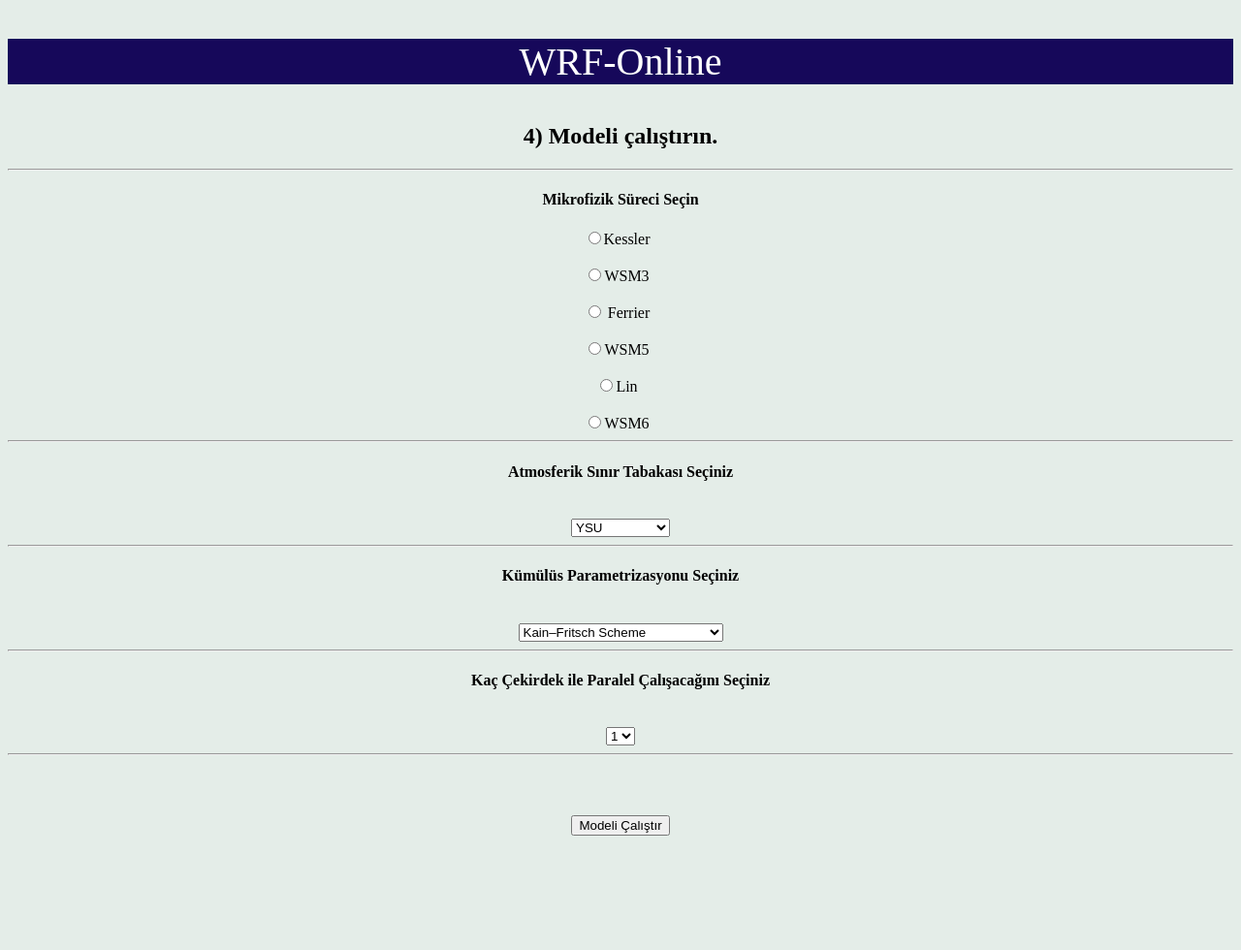
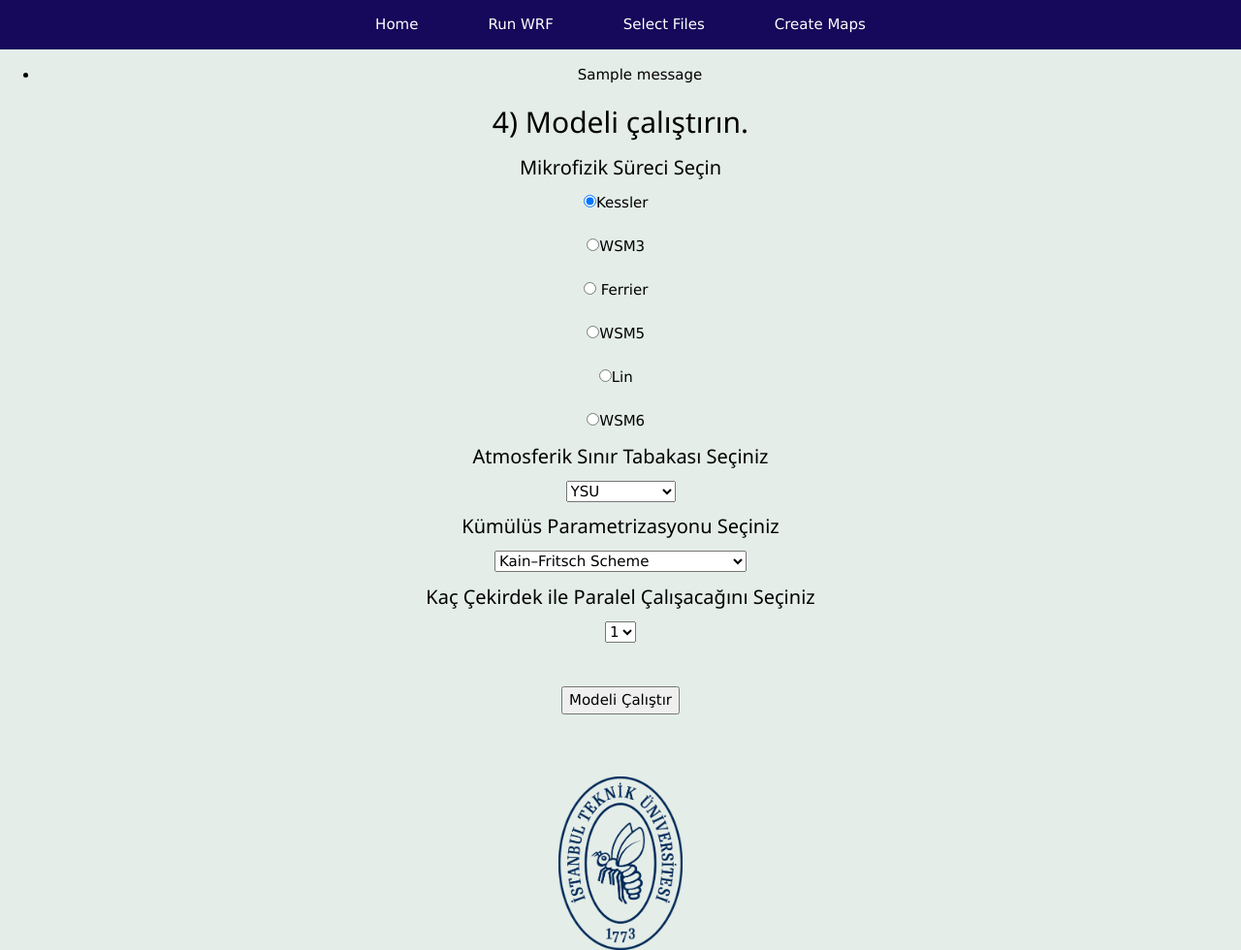
Before and after one commit to d00dy89/wrf-web-app, a Python web app: template app/run_wrf/templates/run_wrf/wrf.html in a window 1280 px wide. Shown: the whole page at 97% size. Before the commit the page ends 862 px from the top, so only its background shows below. Run offline with Jinja, Linux system fonts and the light colour scheme; the template is opened without the code that fills it: most values are stand-ins (such as "Sample title", 1, 10 or a date in 2020); one stand-in notice (Sample message) is shown.

Commit message:
unify layout & fix bugs

```diff
--- a/app/__init__.py
+++ b/app/__init__.py
@@ -4,7 +4,6 @@
 from config import Config
 
 from app.run_wrf import run_wrf_bp
-from app.post_process import post_process_bp
 from app.WrfOutManager import WrfOutManager
 
 
--- a/app/file_selection/forms.py
+++ b/app/file_selection/forms.py
@@ -8,8 +8,8 @@
 from app import FlaskApp
 from path_config import PathConfig
 
-current_app: FlaskApp
-path_config: PathConfig = current_app.get("PATH_CONFIG")
+current_app: FlaskApp = current_app
+path_config: PathConfig = current_app.config.get("PATH_CONFIG")
 
 
 class SelectFileForm(FlaskForm):
--- a/app/file_selection/routes.py
+++ b/app/file_selection/routes.py
@@ -3,7 +3,7 @@
 from app import FlaskApp
 from app.WrfOutManager import WrfOutManager
 from app.file_selection import file_selection_bp
-from app.post_process.forms import SelectFileForm
+from app.file_selection.forms import SelectFileForm
 
 current_app: FlaskApp
 
--- a/app/run_wrf/templates/run_wrf/wrf.html
+++ b/app/run_wrf/templates/run_wrf/wrf.html
@@ -1,33 +1,23 @@
-<!DOCTYPE html>
-<html>
-<head>
-  <title>WRF-Online</title>
-  <style>
-    body {
-    background-color: rgb(228, 237, 232)
-    }
+{% extends "base.html" %}
+{% block content %}
+<div id="myModal" class="modal">
+    <div class="modal-content">
+        <div class="loader">
+        </div>
+        <p>WRF modeli çalışıyor. Lütfen bekleyiniz.</p>
+    </div>
+</div>
 
-    .header {
-    font-size: 40px;
-    }
-  </style>
-
-</head>
-  <body>
-  <div style="text-align:center; color: white;background-color:rgb(22,8,90);">
-   <p class="header" > WRF-Online</p>
-  </div>
 <form method="post" action="{{ url_for('run_wrf_bp.wrf') }}">
-      <center>
         <h2> 4) Modeli çalıştırın. </h2>
         <table>
 
             <tbody>
-          <hr>
+
             <tr>
 
                 <h4>Mikrofizik Süreci Seçin</h4>
-              <input type="radio" id="Kessler" name="microphy" value="1">
+                <input type="radio" id="Kessler" name="microphy" value="1" checked>
                 <label for="Kessler">Kessler &nbsp</label> <br> <br>
                 <input type="radio" id="WSM3" name="microphy" value="3">
                 <label for="WSM3">WSM3 &nbsp</label><br><br>
@@ -38,10 +28,11 @@
                 <input type="radio" id="Lin" name="microphy" value="2">
                 <label for="Lin">Lin &nbsp</label><br><br>
                 <input type="radio" id="WSM6" name="microphy" value="6">
-              <label for="WSM6">WSM6  &nbsp</label>
-            </tr><br> <hr>
+                <label for="WSM6">WSM6 &nbsp</label>
+            </tr>
+            <br>
 
-          <tr><h4>Atmosferik Sınır Tabakası Seçiniz</h4><br><select name="pbl">
+            <tr><h4>Atmosferik Sınır Tabakası Seçiniz</h4><select name="pbl">
                 <option value="1">YSU</option>
                 <option value="2">MYJ</option>
                 <option value="6">MYNN3</option>
@@ -49,43 +40,37 @@
                 <option value="5">MYNN2</option>
                 <option value="6">MYNN3</option>
                 <option value="7">ACM2</option>
-          </select></tr> <br> <hr>
-
-          <tr><h4>Kümülüs Parametrizasyonu Seçiniz </h4><br><select name="cumulus">
+            </select></tr>
+            <br>
+            <tr><h4>Kümülüs Parametrizasyonu Seçiniz </h4><select name="cumulus">
                 <option value="1">Kain–Fritsch Scheme</option>
                 <option value="2">Betts-Miller-Janjic</option>
                 <option value="3">Grell-Freitas</option>
                 <option value="4">Old Simplied Arakawa-Schubert</option>
                 <option value="5">Grell-3</option>
                 <option value="6">Tiedtke</option>
-          </select></tr> <br> <hr>
-          <tr><h4>Kaç Çekirdek ile Paralel Çalışacağını Seçiniz </h4><br><select name="core">
+            </select></tr>
+            <br>
+
+            <tr><h4>Kaç Çekirdek ile Paralel Çalışacağını Seçiniz </h4><select name="core">
                 <option value="1">1</option>
                 <option value="2">2</option>
                 <option value="3">3</option>
                 <option value="4">4</option>
                 <option value="5">5</option>
                 <option value="6">6</option>
-          </select></tr> <br> <hr>
-
-
-
-
+            </select></tr>
             <br>
             <br>
             <br>
-             <tr><input value="Modeli Çalıştır" type="submit"
+            <tr>
+                <input value="Modeli Çalıştır"
+                       type="submit"
                        name="modelrun"
-                                                id="modelrun" ></tr>
+                       id="modelrun"
+                       onclick="var modal = document.getElementById('myModal');modal.style.display = 'block';">
+            </tr>
             </tbody>
         </table>
-
-
-      </center>
-
-
-
-
 </form>
-  </body>
-</html>
+{% endblock %}
--- a/app/static/base.css
+++ b/app/static/base.css
@@ -11,7 +11,86 @@
   display: block;
 }
 
+.content {
+ justify-conte
+}
+
+.nav-items {
+  width: 100%;
+  display: flex;
+  justify-content: center;
+  list-style: none;
+  margin: 0;
+  padding: 0;
+  overflow: hidden;
+  background-color: rgb(22,8,90);
+ }
+
+.nav-item {
+  margin: 0 20px;
+}
+
+.navbar-content li a {
+  display: block;
+  color: white;
+  text-align: center;
+  padding: 14px 16px;
+  text-decoration: none;
+}
+
 .plot-form li {
   display: inline-block;
   padding: 10px 20px;
 }
+
+.modal {
+  display: none;
+  position: fixed;
+  z-index: 1;
+  left: 0;
+  top: 0;
+  width: 100%;
+  height: 100%;
+  overflow: auto;
+  background-color: rgb(0,0,0);
+  background-color: rgba(0,0,0,0.4);
+}
+
+.modal-content {
+  background-color: #fefefe;
+  margin: 15% auto;
+  padding: 20px;
+  border: 1px solid #888;
+  width: 80%;
+}
+
+.close {
+  color: #aaa;
+  float: right;
+  font-size: 28px;
+  font-weight: bold;
+}
+.close:hover
+
+.close:focus {
+  color: black;
+  text-decoration: none;
+  cursor: pointer;
+}
+
+.loader {
+  margin-left: 45%;
+  /*border: 16px solid #f3f3f3;  Light grey */
+  /*border-top: 16px solid #3498db; /* Blue */
+  border-top: 16px solid blue;
+  border-bottom: 16px solid blue;
+  border-radius: 50%;
+  width: 120px;
+  height: 120px;
+  animation: spin 2s linear infinite;
+}
+
+@keyframes spin {
+  0% { transform: rotate(0deg); }
+  100% { transform: rotate(360deg); }
+}
--- a/app/templates/base.html
+++ b/app/templates/base.html
@@ -7,18 +7,17 @@
     <link rel="stylesheet" href="{{ url_for('static', filename='base.css') }}">
 </head>
 <body>
-<br>
-<br>
-<div class="navbar-content" style="text-align: center; padding: 10px 15px;">
-    <nav>
-        <a href="{{ url_for('index') }}">Home</a>
-        <a href="{{ url_for('run_wrf_bp.index') }}">Run WRF</a>
-        <a href="{{ url_for('file_selection_bp.index') }}">Select Files</a>
-        <a href="{{ url_for('map_bp.index') }}">Create Maps</a>
-    </nav>
-</div>
-<hr>
+{% include 'navbar.html' %}
 <div class="content" style="text-align: center;">
+    {% with messages = get_flashed_messages() %}
+      {% if messages %}
+        <ul class=flashes>
+        {% for message in messages %}
+          <li>{{ message }}</li>
+        {% endfor %}
+        </ul>
+      {% endif %}
+    {% endwith %}
     {% block content %}
     {% endblock %}
 </div>
--- /dev/null
+++ b/app/templates/navbar.html
@@ -0,0 +1,12 @@
+{% block navbar %}
+<div class="navbar-content">
+    <nav>
+      <ul class="nav-items">
+        <li class="nav-item"><a class="nav-link" href="{{ url_for('index') }}">Home</a></li>
+        <li class="nav-item"><a class="nav-link" href="{{ url_for('run_wrf_bp.index') }}">Run WRF</a></li>
+        <li class="nav-item"><a class="nav-link" href="{{ url_for('file_selection_bp.index') }}">Select Files</a></li>
+        <li class="nav-item"><a class="nav-link" href="{{ url_for('map_bp.index') }}">Create Maps</a></li>
+      </ul>
+    </nav>
+</div>
+{% endblock navbar %}
--- a/library/models/WRFData.py
+++ b/library/models/WRFData.py
@@ -25,6 +25,8 @@
         self.dt = self.ds.DT
         self.model_type = self.ds.SIMULATION_INITIALIZATION_TYPE
         self.simulation_start_date = self.ds.SIMULATION_START_DATE
+        self.x_grid_count = self.ds.getncattr("WEST-EAST_GRID_DIMENSION")
+        self.y_grid_count = self.ds.getncattr("SOUTH-NORTH_GRID_DIMENSION")
 
         self._available_times: [dict] = []
         self._terrain_var: xr.DataArray = None
--- a/library/plotting/CartopyMPLPlotter.py
+++ b/library/plotting/CartopyMPLPlotter.py
@@ -39,7 +39,7 @@
         self.lons = None
 
     def create_figure(self, **mpl_fig_kwargs) -> None:
-        self._figure = plt.figure(**mpl_fig_kwargs)
+        self._figure = plt.figure(figsize=self.data_manager.get_figure_size(), **mpl_fig_kwargs)
 
         projection_data = self.data_manager.extract_projection_and_bounds()
         self._ax = plt.axes(projection=projection_data["projection"])
```
Also changed, not shown: app/WrfOutManager.py (+8 -0 lines), app/map/routes.py (+2 -11 lines), app/run_wrf/repository.py (+60 -17 lines), app/run_wrf/routes.py (+27 -22 lines), app/run_wrf/templates/run_wrf/domain.html (+18 -31 lines), app/run_wrf/templates/run_wrf/run.html (+9 -66 lines), app/run_wrf/templates/run_wrf/wps.html (+10 -36 lines), 1 other file. Lines whose indentation alone changed are shown as unchanged.
